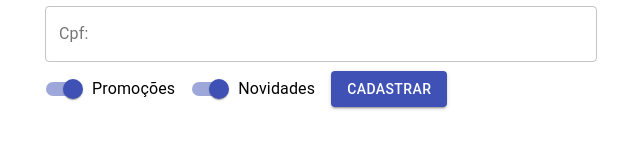
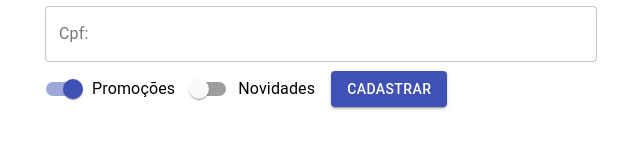
Before and after one commit to LucasEsteves2/Fomulario_Cadastro-REACT, a React (Create React App) app: page / in a window 1280 px wide. Shown: the part 234-382 px from the top of the page, without its empty margins (319-959 px from the left). Built offline with nearby package versions, Linux system fonts and the light colour scheme.

Commit message:
utilizando props

```diff
--- a/src/App.js
+++ b/src/App.js
@@ -3,17 +3,18 @@ import FormularioCadastro from './components/FormularioCadastro/FormularioCadast
 import Container from '@material-ui/core/Container'
 
 
-class App extends React.Component {
-  render() {
+function App()  {
+
     return (
-
     <Container fixed maxWidth="sm">
-
-
-      <FormularioCadastro/>
+      <FormularioCadastro aoEnviar={formularioLogin}/>
     </Container>
     )
   }
+
+function formularioLogin(dados)
+{
+  console.log(dados)
 }
 
 export default App;
--- a/src/components/FormularioCadastro/FormularioCadastro.jsx
+++ b/src/components/FormularioCadastro/FormularioCadastro.jsx
@@ -1,65 +1,64 @@
-import React,{useState} from 'react';
-import { Button, TextField, Switch, FormControlLabel,Typography  } from '@material-ui/core';
+import React, { useState } from 'react';
+import { Button, TextField, Switch, FormControlLabel, Typography } from '@material-ui/core';
 
 
-function FormularioCadastro() {
+function FormularioCadastro(props) {
 
-    const [usuario,setUsuario] = useState("")
-    const [cpf,setCpf]=useState();
-    const [sobrenome,setSobrenome]=useState();
+    const [usuario, setUsuario] = useState("")
+    const [cpf, setCpf] = useState("");
+    const [sobrenome, setSobrenome] = useState("");
+    const [promocao, setPromcocao] = useState(true);
+    const [novidades, setNovidades] = useState(false);
 
 
     return (
         <>
-            <form onSubmit={(event) => {
-
+            <form onSubmit={event => {
                 event.preventDefault()
-                console.log(usuario)
-                console.log(sobrenome)
-                console.log(cpf)
-
-              }}>
-
+                props.aa({usuario,cpf,sobrenome,promocao,novidades})
+            }}>
                 <Typography align='center' variant="h3" component="h1" >Formulario de Cadastro</Typography>
 
-                <TextField id="usuario" label="Nome:" variant="outlined" margin="normal" fullWidth  value={usuario}
-                 onChange={(event) => {
-                    setUsuario(event.target.value);
+                <TextField id="usuario" label="Nome:" variant="outlined" margin="normal" fullWidth value={usuario}
+                    onChange={(event) => {
+                        setUsuario(event.target.value);
+                    }} />
 
-                    if(usuario.length >= 3)
-                    {
-                        setUsuario(usuario.substr(0,3));
-                        }
 
-                }} />
+                <TextField id="nome" label="Sobrenome:" variant="outlined" margin="normal" fullWidth value={sobrenome}
+                    onChange={(event) => {
+                        setSobrenome(event.target.value)
+                    }}
+                />
 
-                <TextField id="nome" label="Sobrenome:" variant="outlined" margin="normal" fullWidth
-                onChange={ (event) => {
-                    setSobrenome(event.target.value)
+                <TextField id="cpf" label="Cpf:" variant="outlined" margin="normal" fullWidth value={cpf}
+                    onChange={(event) => {
+                        let temp2 = event.target.value;
+                        if (temp2.length >= 14) {
+                            temp2=    temp2.substr(0,14);
+                            }
+                        setCpf(temp2)
+                    }}
+
+                />
+
+                <FormControlLabel label="Promoções" control={<Switch nome="Promo" checked={promocao} color="primary" />}
+                onChange={(event) => {
+                    setPromcocao(event.target.checked)
                 }}
 
                 />
 
-                <TextField id="cpf" label="Cpf:" variant="outlined" margin="normal" fullWidth
-                onChange={(event)=>
-                {
-                    setCpf( event.target.value)
+                <FormControlLabel label="Novidades" control={<Switch nome="Novidades" checked={novidades}color="primary" />}
+                onChange={event=>{
+                    setNovidades( event.target.checked  )
                 }}
 
                 />
 
-                <FormControlLabel label="Promoções" control={<Switch nome="Promo" defaultChecked color="primary" />} />
-
-                <FormControlLabel label="Novidades" control={<Switch nome="Novidades" defaultChecked color="primary" />} />
-
-
-
-
                 <Button variant="contained" color="primary" type="submit" >
                     CADASTRAR
                 </Button>
-
-
             </form>
         </>
 
```
